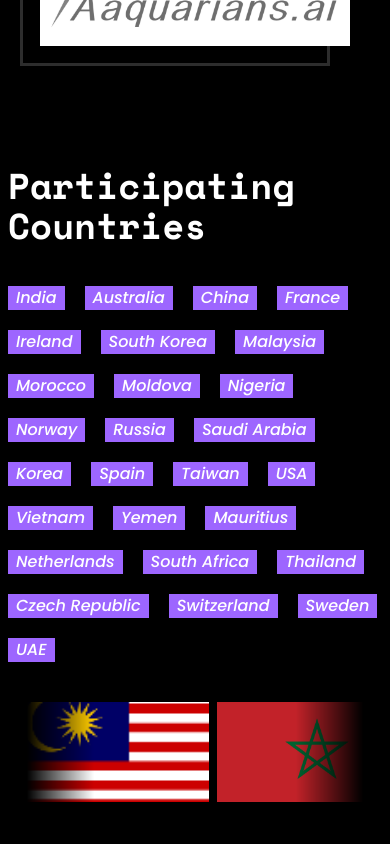
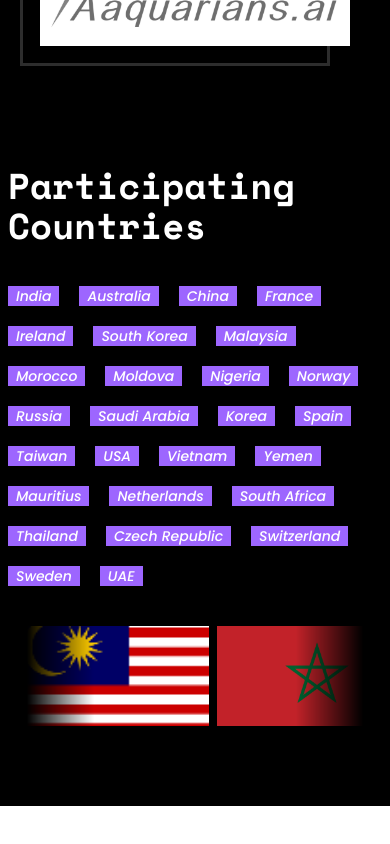
Before and after one commit to harsh749005/ISDIA, a React (Vite) app in the folder frontend/: page / in a window 390 px wide. Shown: the part 5903-6747 px from the top of the page. After the commit the page ends 6709 px from the top, so only its background shows below. Built offline with nearby package versions, Linux system fonts and the light colour scheme.

Commit message:
countries responsive

```diff
--- a/frontend/src/components/Countries.jsx
+++ b/frontend/src/components/Countries.jsx
@@ -40,7 +40,7 @@ const Countries = () => {
       <div className="flex items-center gap-5 flex-wrap">
         {/* map them */}
         {countryNames.map((name) => (
-          <span className="text-white w-max px-2 bg-[#9d66ff] font-medium italic font-poppins">
+          <span className="text-white text-sm md:text-md lg:text-lg  w-max px-2 bg-[#9d66ff] font-medium italic font-poppins">
             {name}
           </span>
         ))}
```
